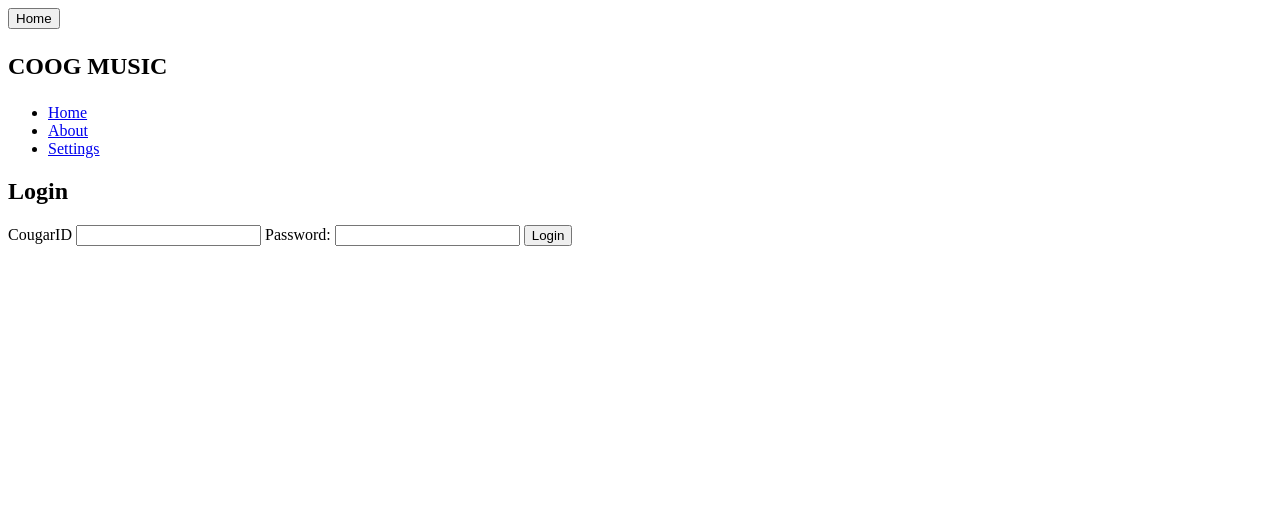
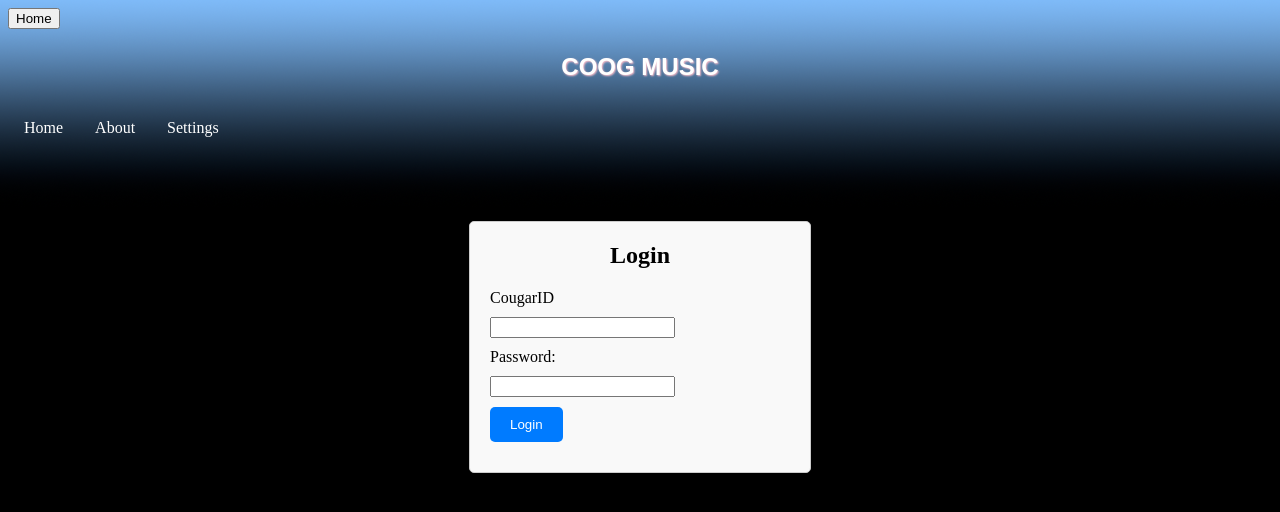
Before and after one commit to Tinoco-R/MusicLibrary, a plain HTML site: page client/login.html in a window 1280 px wide. Drawn offline with Linux system fonts and the light colour scheme.

Commit message:
fixed login screen

```diff
--- a/client/login.html
+++ b/client/login.html
@@ -1,7 +1,7 @@
 <!DOCTYPE html>
 <html lang="en">
 <meta charset="utf-8">
-<link rel="stylesheet" href="playlist_login.css.css">
+<link rel="stylesheet" href="playlist_login.css">
 <title>COOG MUSIC</title>
 <body>
   <div>
```
